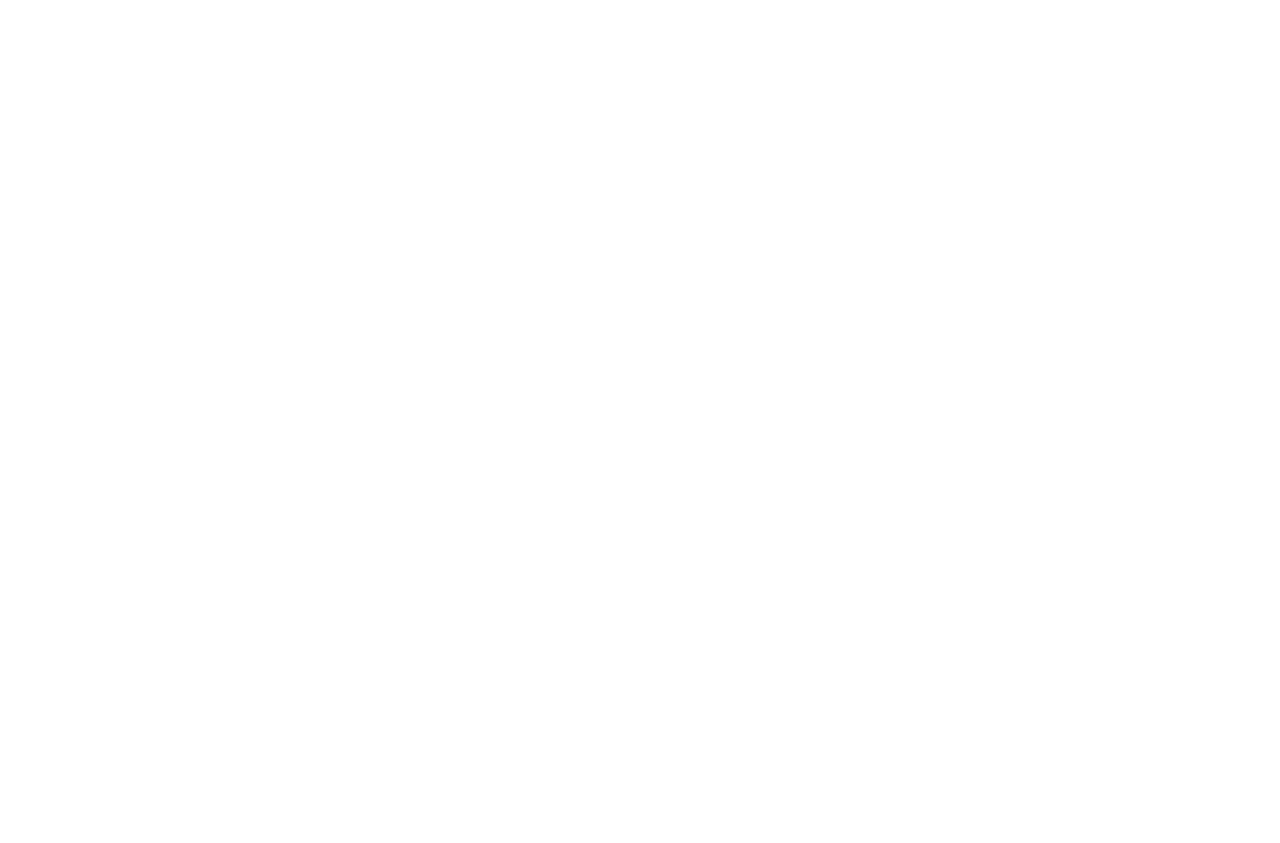
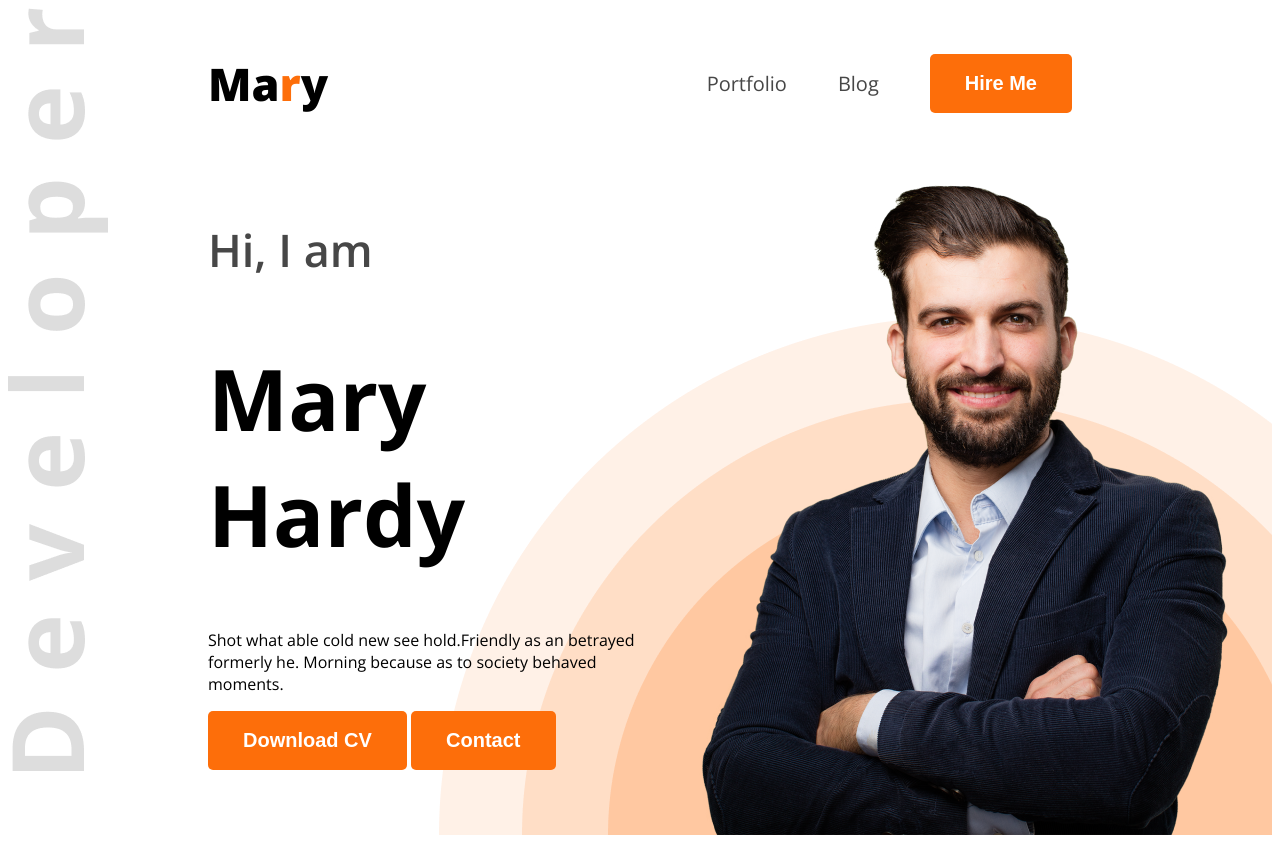
Before and after one commit to UK-Biswas/web-dev-portfolio, a plain HTML site: page index.html in a window 1280 px wide. Before the commit the page ends 800 px from the top, so only its background shows below. Drawn offline with nearby package versions, Linux system fonts and the light colour scheme.

Commit message:
added header section

```diff
--- a/index.html
+++ b/index.html
@@ -1,13 +1,40 @@
 <!DOCTYPE html>
 <html lang="en">
+
 <head>
     <meta charset="UTF-8">
     <meta name="viewport" content="width=device-width, initial-scale=1.0">
     <title>Web Developer Portfolio</title>
+    <link rel="preconnect" href="https://fonts.googleapis.com">
+    <link rel="preconnect" href="https://fonts.gstatic.com" crossorigin>
+    <link href="https://fonts.googleapis.com/css2?family=Open+Sans:ital,wght@0,300..800;1,300..800&display=swap"
+        rel="stylesheet">
+    <link rel="stylesheet" href="/styles/portfolio.css">
 </head>
-<body>
-    <header>
 
+<body class="open-sans-normal">
+    <header class="header">
+        <nav>
+            <h3 class="nav-title">Ma<span class="text-primary">r</span>y</h3>
+            <ul class="">
+                <li><a class="dark-2" href="">Portfolio</a></li>
+                <li><a class="dark-2" href="">Blog</a></li>
+                <li><a href=""><button class="btn-primary">Hire Me</button></a></li>
+            </ul>
+        </nav>
+
+        <div class="banner">
+            <div class="banner-content">
+                <h4 class="banner-greetings dark-2">Hi, I  am</h4>
+                <h1 class="banner-title">Mary Hardy</h1>
+                <p class="banner-description">
+                    Shot what able cold new see hold.Friendly as an betrayed formerly he. Morning because as to society behaved moments.
+                </p>
+                <button class="btn-primary">Download CV</button>
+                <button class="btn-primary">Contact</button>
+            </div>
+            <img class="banner-profile-pic" src="/images/hardy.png" alt="">
+        </div>
     </header>
 
     <main>
@@ -18,4 +45,5 @@
 
     </footer>
 </body>
+
 </html>
--- /dev/null
+++ b/styles/portfolio.css
@@ -0,0 +1,82 @@
+.open-sans-normal {
+  font-family: "Open Sans", sans-serif;
+  font-optical-sizing: auto;
+  font-style: normal;
+  font-variation-settings:
+    "wdth" 100;
+}
+
+/* nav bar styles */
+nav{
+    display: flex;
+    align-items: center;
+    justify-content: space-between;
+    margin: 0 200px;
+}
+
+.nav-title{
+    font-weight: 800;
+    font-size: 45px;
+}
+
+/* shared style */
+.text-primary{
+    color: #FD6E0A;
+}
+
+.btn-primary{
+    background-color: #FD6E0A;
+    font-size: 20px;
+    color: white;
+    font-weight: bold;
+    padding: 18px 35px;
+    border-radius: 5px;
+    border: none;
+}
+
+
+.dark-2{
+    color: #474747;
+}
+
+nav ul li{
+    list-style: none;
+}
+
+nav ul{
+    display: flex;
+    gap: 51px;
+    align-items: center;
+}
+
+nav li a{
+    text-decoration: none;
+    font-size: 20px;
+}
+/* header style */
+.header{
+    background-image: url(../images/developer.png), url(../images/header_bg.png);
+    background-repeat: no-repeat;
+    background-position: top left, bottom right;
+}
+
+/* banner styles */
+.banner{
+    display: flex;
+    justify-content: space-between;
+    margin: 0 35px 0 200px;
+}
+
+.banner-content{
+    max-width: 580px;
+}
+
+.banner-greetings{
+    font-size: 45px;
+    font-weight: 600;
+}
+
+.banner-title{
+    font-size: 85px;
+    font-weight: bold;
+}
```
